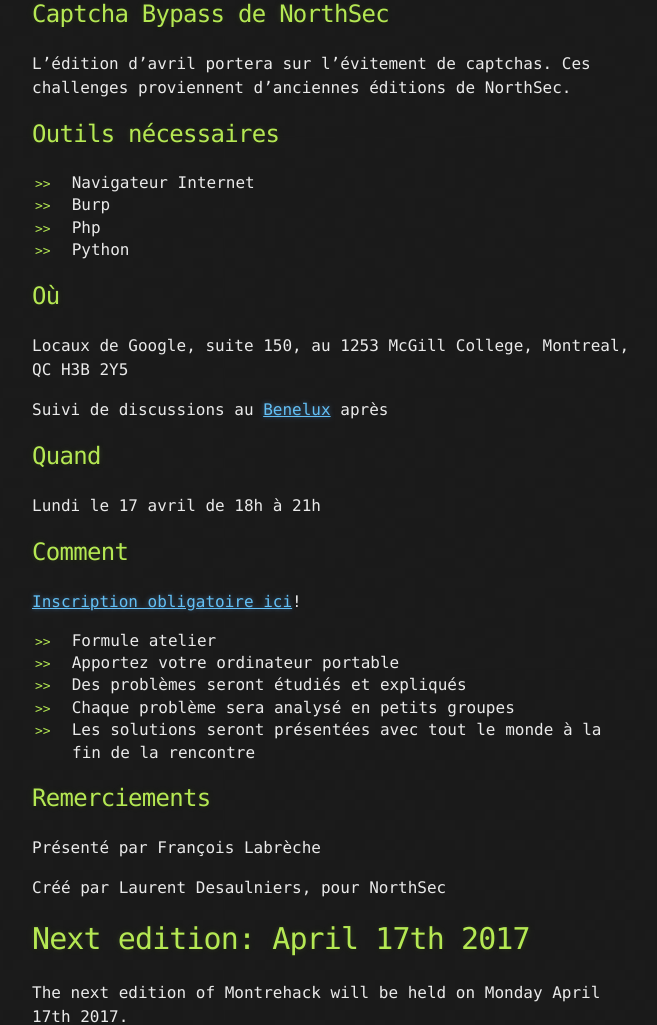
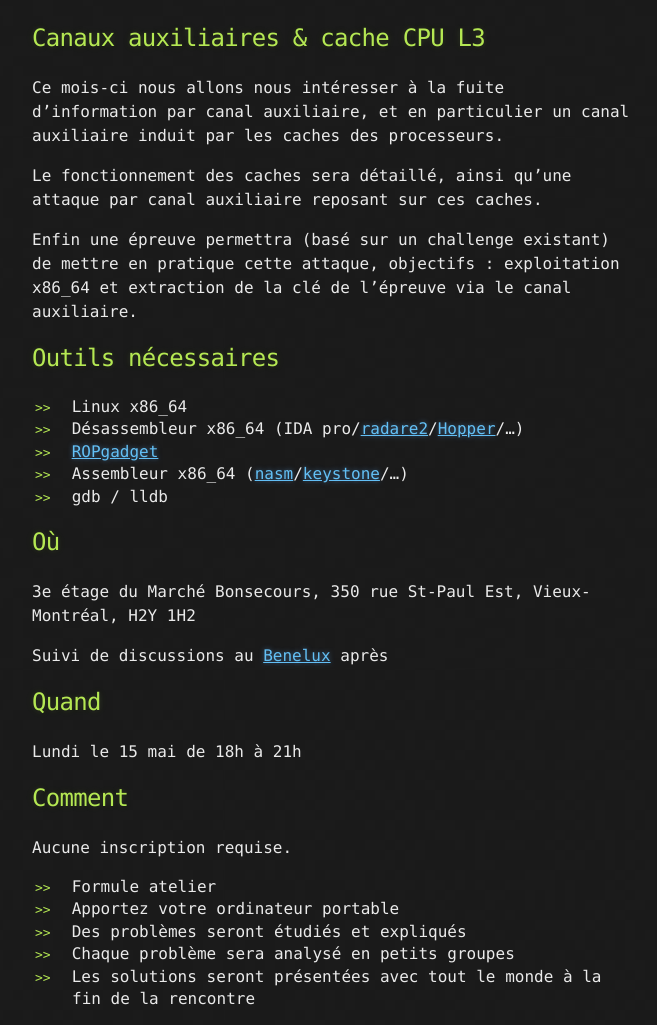
Before and after one commit to montrehack/montrehack.github.com, a Jekyll site: the page built from index.md, in a window 1280 px wide and 1400 px high, scrolled down 667 px. Shown: the part 260-1285 px from the top of the window, without its empty margins (308-965 px from the left). Built offline with Jekyll 4.4.1, drawn with Linux system fonts in a browser that asks for light colours; comment, search, counter and statistics services are not loaded; some of the changed text lies outside the part shown; grey boxes are pictures that could not be loaded.

Commit message:
Added May 2017 event details

```diff
--- a/index.md
+++ b/index.md
@@ -3,38 +3,48 @@ layout: default
 title: MontréHack
 ---
 
-# Prochaine édition: Lundi le 17 avril 2017
+# Prochaine édition: Lundi le 15 mai 2017
 [English version](#english)
 
-La prochaine édition de Montréhack aura lieu lundi le 17 avril 2017.
+La prochaine édition de MontréHack aura lieu lundi le 15 mai 2017. **Elle sera
+hébergée par NorthSec au Marché Bonsecours.** Merci [NorthSec](https://nsec.io)!
 
-![Terminator captcha](http://i3.kym-cdn.com/photos/images/original/001/236/187/b11.jpg)
+![Hacked!](/images/17-05_hacked.gif)
 
-## Captcha Bypass de NorthSec
+## Canaux auxiliaires & cache CPU L3
 
-L'édition d'avril portera sur l'évitement de captchas. Ces challenges proviennent
-d'anciennes éditions de NorthSec.
+Ce mois-ci nous allons nous intéresser à la fuite d'information par canal
+auxiliaire, et en particulier un canal auxiliaire induit par les caches des
+processeurs.
+
+Le fonctionnement des caches sera détaillé, ainsi qu'une attaque par canal
+auxiliaire reposant sur ces caches.
+
+Enfin une épreuve permettra (basé sur un challenge existant) de mettre en
+pratique cette attaque, objectifs : exploitation x86_64 et extraction de la clé
+de l'épreuve via le canal auxiliaire.
 
 ## Outils nécessaires
 
-* Navigateur Internet
-* Burp
-* Php
-* Python
+* Linux x86_64
+* Désassembleur x86_64 (IDA pro/[radare2](https://radare.org)/[Hopper](https://www.hopperapp.com)/...)
+* [ROPgadget](https://github.com/JonathanSalwan/ROPgadget)
+* Assembleur x86_64 ([nasm](http://www.nasm.us)/[keystone](http://www.keystone-engine.org)/...)
+* gdb / lldb
 
 ## Où
 
-Locaux de Google, suite 150, au 1253 McGill College, Montreal, QC H3B 2Y5
+3e étage du Marché Bonsecours, 350 rue St-Paul Est, Vieux-Montréal, H2Y 1H2
 
 Suivi de discussions au [Benelux](http://brasseriebenelux.com/sherbrooke) après
 
 ## Quand
 
-Lundi le 17 avril de 18h à 21h
+Lundi le 15 mai de 18h à 21h
 
 ## Comment
 
-[Inscription obligatoire ici](https://www.eventbrite.ca/e/montrehack-avril-april-captcha-bypass-from-northsec-tickets-33469201282)!
+Aucune inscription requise.
 
 * Formule atelier
 * Apportez votre ordinateur portable
@@ -44,43 +54,51 @@ Lundi le 17 avril de 18h à 21h
 
 ## Remerciements
 
-Présenté par François Labrèche
-
-Créé par Laurent Desaulniers, pour NorthSec
+Présenté par David BERARD, défi basé sur un challenge de NoSuchCon 2014.
 
 <a id="english"></a>
 
-# Next edition: April 17th 2017
+# Next edition: May 15th 2017
 
-The next edition of Montrehack will be held on Monday April 17th 2017.
+The next edition of Montrehack will be held on Monday May 15th 2017. **It will
+be hosted by NorthSec at Marché Bonsecours.** Thanks
+[NorthSec](https://nsec.io)!
 
-![Terminator captcha](http://i3.kym-cdn.com/photos/images/original/001/236/187/b11.jpg)
+![Hacked!](/images/17-05_hacked.gif)
 
-## Captcha Bypass from Northsec
+## Side channel & L3 CPU cache
 
-The April edition will consist in various captcha bypasses. Challenges from
-previous Northsec editions will be presented.
+This month, we will look into information leaking via side channel. More
+precisely, side channels introduced by CPU caches.
+
+The inner working of the CPU cache will be detailed and a side channel attack
+on the cache will be demonstrated.
+
+A challenge (based on an existing one) will be proposed to put the theory into
+practice. The objective: exploit a x86_64 application and extract a key via
+a side channel attack.
 
 ## Needed Tools
 
-* Web Browser
-* Burp
-* Php
-* Python
+* Linux x86_64
+* Disassembler x86_64 (IDA pro/[radare2](https://radare.org)/[Hopper](https://www.hopperapp.com)/...)
+* [ROPgadget](https://github.com/JonathanSalwan/ROPgadget)
+* Assembler x86_64 ([nasm](http://www.nasm.us)/[keystone](http://www.keystone-engine.org)/...)
+* gdb / lldb
 
 ## Where
 
-Google offices, suite 150, at 1253 McGill College, Montreal, QC H3B 2Y5
+3rd floor of Marché Bonsecours, 350 rue St-Paul Est, Vieux-Montréal, H2Y 1H2
 
 Followed by discussions at [Benelux](http://brasseriebenelux.com/sherbrooke) afterwards
 
 ## When
 
-Monday April 17th from 6pm to 9pm
+Monday May 15th 2017 from 6pm to 9pm
 
 ## How
 
-Mandatory [registration here](https://www.eventbrite.ca/e/montrehack-avril-april-captcha-bypass-from-northsec-tickets-33469201282)!
+No registration required.
 
 * Workshop style
 * Bring your own laptop
@@ -90,9 +108,7 @@ Mandatory [registration here](https://www.eventbrite.ca/e/montrehack-avril-april
 
 ## Credits
 
-Presented by: François Labrèche
-
-Created by Laurent Desaulniers, for Northsec
+Presented by David BERARD, challenge based on a challenge from NoSuchCon 2014.
 
 <hr/>
 
```
Also changed, not shown: 1 other file.
